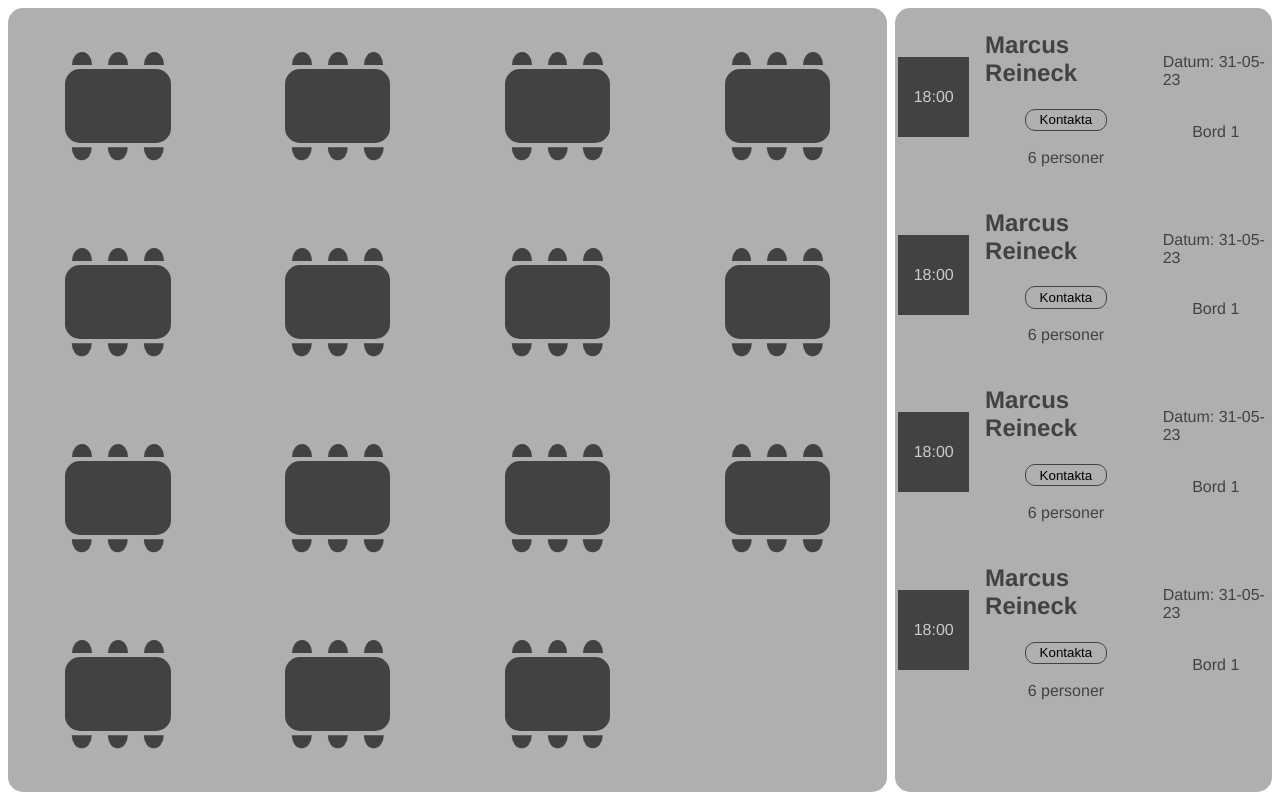
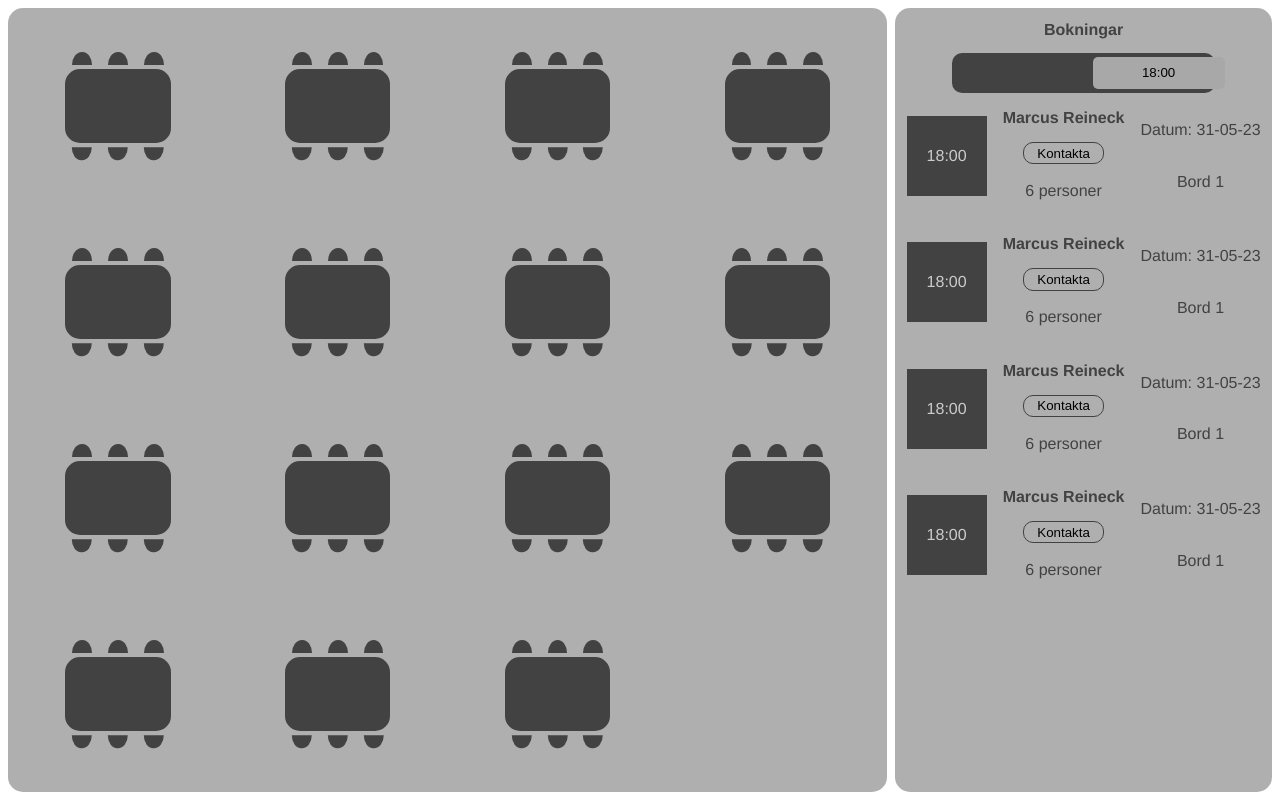
Before and after one commit to MarcusRei/Le-Restaurante, a React (Vite) app in the folder fed22s-therestaurant/: page /admin in a window 1280 px wide. Built offline with nearby package versions, Linux system fonts and the light colour scheme; a web font is replaced by a local one.

Commit message:
💄 Add time switch, style buttons general styling

```diff
--- a/fed22s-therestaurant/src/components/Admin.tsx
+++ b/fed22s-therestaurant/src/components/Admin.tsx
@@ -1,6 +1,4 @@
 import { TableSet } from "./TableSet";
-import { BottomChair, ChairsWrapper, TopChair } from "./styled/Chairs";
-import { Table } from "./styled/Table";
 import {
   AdminWrapper,
   LowerTableWrapper,
--- a/fed22s-therestaurant/src/components/BookingsList.tsx
+++ b/fed22s-therestaurant/src/components/BookingsList.tsx
@@ -1,10 +1,14 @@
 import { BookingCard } from "./BookingCard";
+import { TimeSwitcher } from "./TimeSwitcher";
 import { BookingsListWrapper } from "./styled/AdminWrappers";
+import { BookingHeading } from "./styled/BookingHeading";
 
 export const BookingsList = () => {
   return (
     <>
       <BookingsListWrapper>
+        <BookingHeading>Bokningar</BookingHeading>
+        <TimeSwitcher></TimeSwitcher>
         <BookingCard></BookingCard>
         <BookingCard></BookingCard>
         <BookingCard></BookingCard>
--- /dev/null
+++ b/fed22s-therestaurant/src/components/TimeSwitcher.tsx
@@ -0,0 +1,20 @@
+import { BookingHeading } from "./styled/BookingHeading";
+import { TimeSwitchSlider, TimeSwitchWrapper } from "./styled/TimeSwitchStyled";
+
+export const TimeSwitcher = () => {
+  let switcher = false;
+  console.log(switcher);
+  return (
+    <TimeSwitchWrapper>
+      <TimeSwitchSlider
+        switcher={switcher}
+        onClick={() => {
+          switcher = !switcher;
+          console.log(switcher);
+        }}
+      >
+        18:00
+      </TimeSwitchSlider>
+    </TimeSwitchWrapper>
+  );
+};
--- a/fed22s-therestaurant/src/components/styled/BookingHeading.tsx
+++ b/fed22s-therestaurant/src/components/styled/BookingHeading.tsx
@@ -3,4 +3,5 @@ import styled from "styled-components";
 export const BookingHeading = styled.h2`
   font-family: "Franklin Gothic Medium", "Arial Narrow", Arial, sans-serif;
   color: #424242;
+  font-size: medium;
 `;
--- a/fed22s-therestaurant/src/components/styled/Button.tsx
+++ b/fed22s-therestaurant/src/components/styled/Button.tsx
@@ -17,4 +17,9 @@ export const ContactButton = styled.button`
   border: 1px solid #424242;
   border-radius: 10px;
   padding: 0.2em 1em;
+
+  &:hover {
+    cursor: pointer;
+    background-color: #c3c3c3;
+  }
 `;
--- a/fed22s-therestaurant/src/components/styled/Table.tsx
+++ b/fed22s-therestaurant/src/components/styled/Table.tsx
@@ -5,4 +5,8 @@ export const Table = styled.div`
   border-radius: 15px;
   width: 80%;
   height: 100%;
+
+  &:hover {
+    filter: drop-shadow(5px 5px 25px #fffcb1);
+  }
 `;
--- /dev/null
+++ b/fed22s-therestaurant/src/components/styled/TimeSwitchStyled.tsx
@@ -0,0 +1,33 @@
+import styled from "styled-components";
+
+interface ITimeSwitchProps {
+  switcher: boolean;
+}
+
+export const TimeSwitchWrapper = styled.div`
+  display: flex;
+  position: relative;
+  justify-content: center;
+  align-items: center;
+  background-color: #424242;
+  border-radius: 10px;
+  width: 70%;
+  height: 40px;
+`;
+
+export const TimeSwitchSlider = styled.button`
+  position: relative;
+  display: flex;
+  justify-content: center;
+  align-items: center;
+  background-color: #a8a8a8;
+  border: none;
+  border-radius: 5px;
+  height: 80%;
+  width: 50%;
+  left: ${(props: ITimeSwitchProps) => (props.switcher ? "-75px" : "75px")};
+
+  &:hover {
+    cursor: pointer;
+  }
+`;
```
